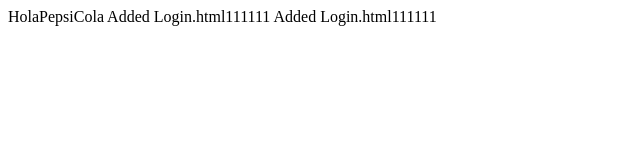
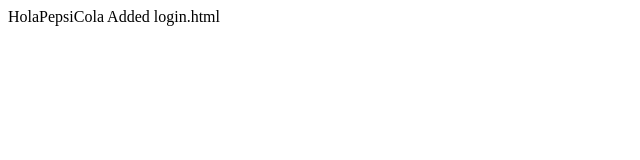
Before and after one commit to chintu11/Testapp, a plain HTML site: page index.html in a window 1280 px wide. Shown: the whole page, without its empty margins (0-640 px from the left). Drawn offline with Linux system fonts and the light colour scheme.

Commit message:
Login.html added

```diff
--- a/index.html
+++ b/index.html
@@ -5,7 +5,6 @@
 
    <body>
    HolaPepsiCola
-   Added Login.html111111
-   Added Login.html111111
+   Added login.html
 </body>
 </html>
```
